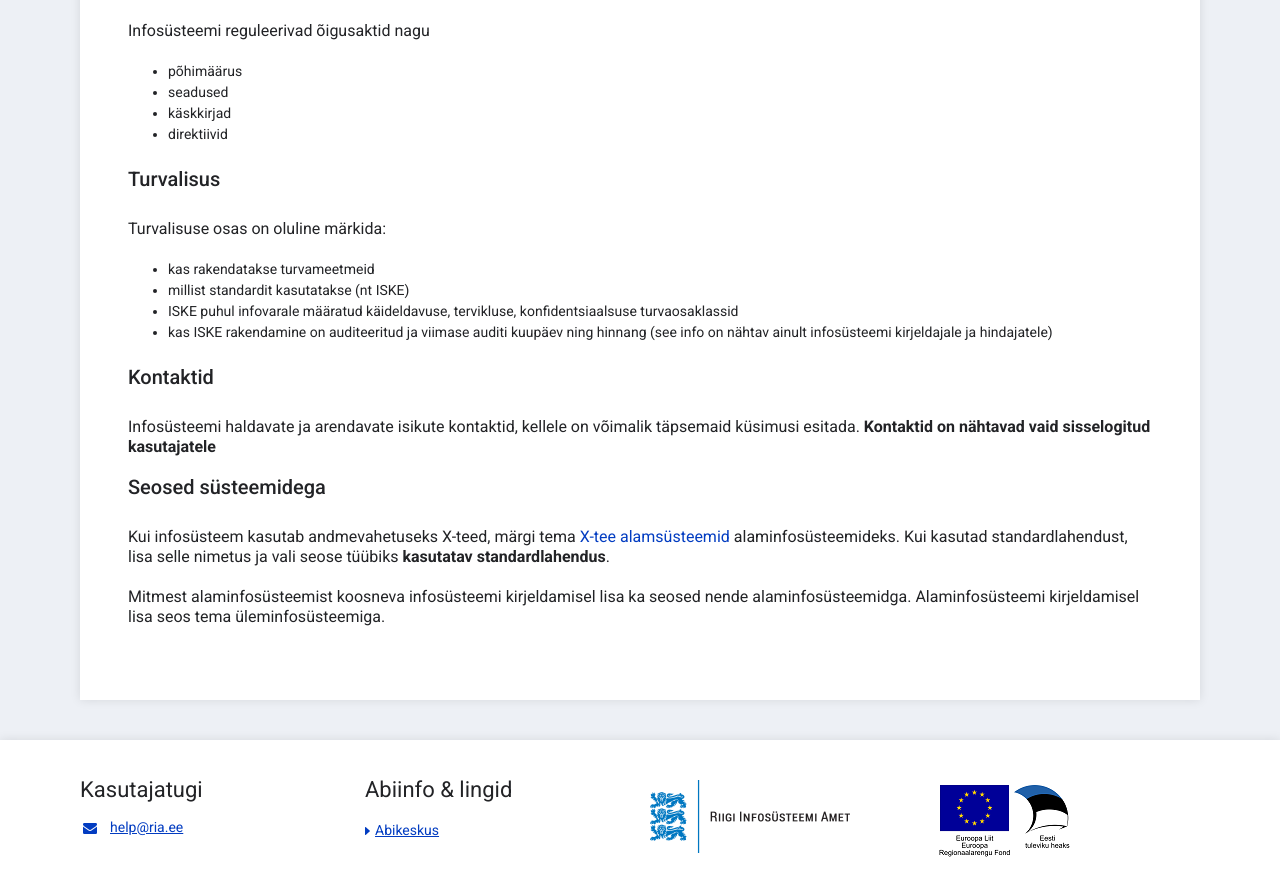
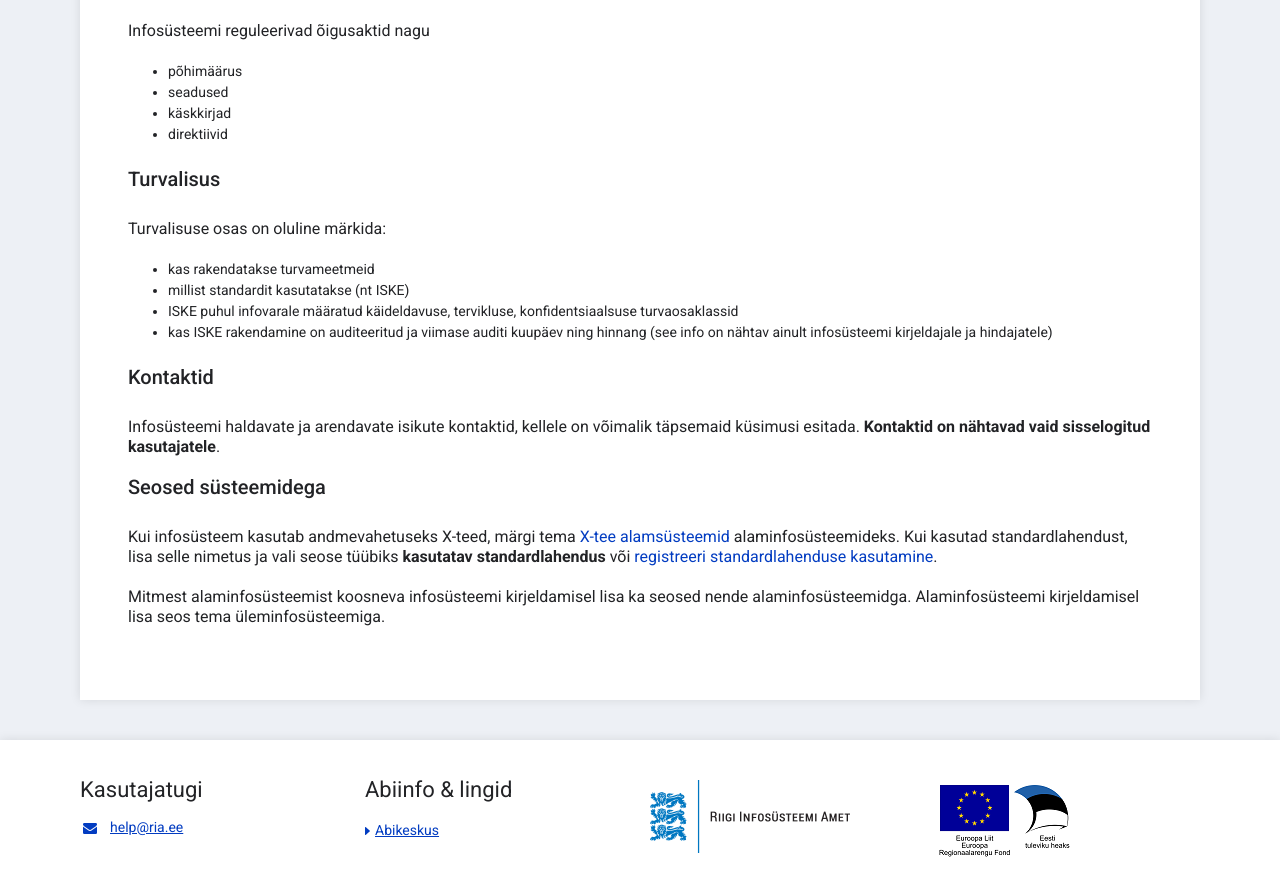
Before and after one commit to e-gov/RIHA-Help, a Jekyll site: the page built from docs/RIHAs-kirjeldamine.md, in a window 1280 px wide and 900 px high, scrolled down 2477 px. Shown: the top 896 px of the window. Built offline with Jekyll 4.4.1, drawn with Linux system fonts in a browser that asks for light colours.

Commit message:
Add link to new page standardlahenduse-kasutamise-registreerimine

```diff
--- a/docs/RIHAs-kirjeldamine.md
+++ b/docs/RIHAs-kirjeldamine.md
@@ -98,10 +98,10 @@ Turvalisuse osas on oluline märkida:
 ### Kontaktid
 
 Infosüsteemi haldavate ja arendavate isikute kontaktid, kellele on võimalik täpsemaid küsimusi esitada.
-**Kontaktid on nähtavad vaid sisselogitud kasutajatele**
+**Kontaktid on nähtavad vaid sisselogitud kasutajatele**.
 
 ### Seosed süsteemidega
 
-Kui infosüsteem kasutab andmevahetuseks X-teed, märgi tema [X-tee alamsüsteemid](https://abi.riha.ee/X-tee-alamsysteem) alaminfosüsteemideks. Kui kasutad standardlahendust, lisa selle nimetus ja vali seose tüübiks **kasutatav standardlahendus**.
+Kui infosüsteem kasutab andmevahetuseks X-teed, märgi tema [X-tee alamsüsteemid](https://abi.riha.ee/X-tee-alamsysteem) alaminfosüsteemideks. Kui kasutad standardlahendust, lisa selle nimetus ja vali seose tüübiks **kasutatav standardlahendus** või [registreeri standardlahenduse kasutamine](http://abi.riha.ee/standardlahenduse-kasutamise-registreerimine).
 
 Mitmest alaminfosüsteemist koosneva infosüsteemi kirjeldamisel lisa ka seosed nende alaminfosüsteemidga. Alaminfosüsteemi kirjeldamisel lisa seos tema üleminfosüsteemiga.
```
